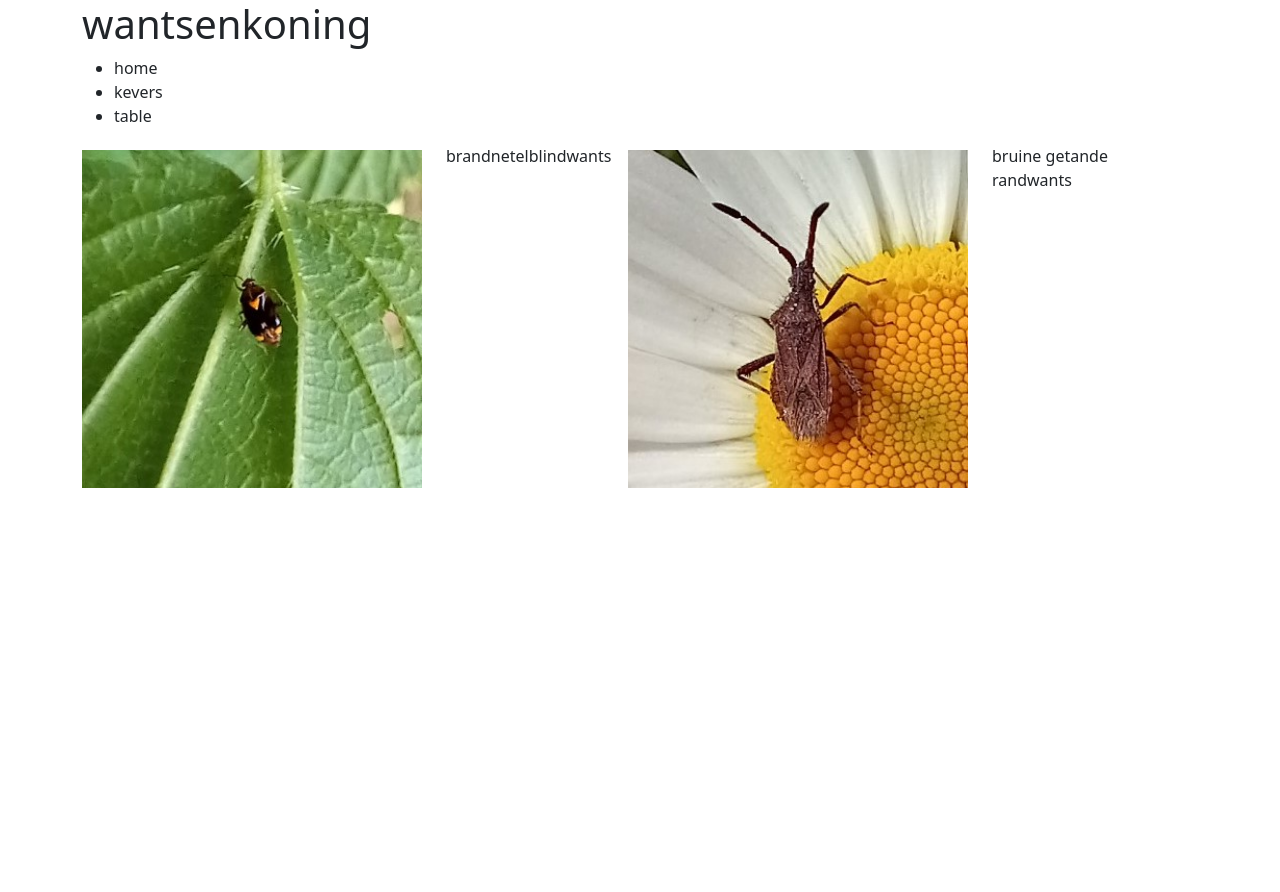
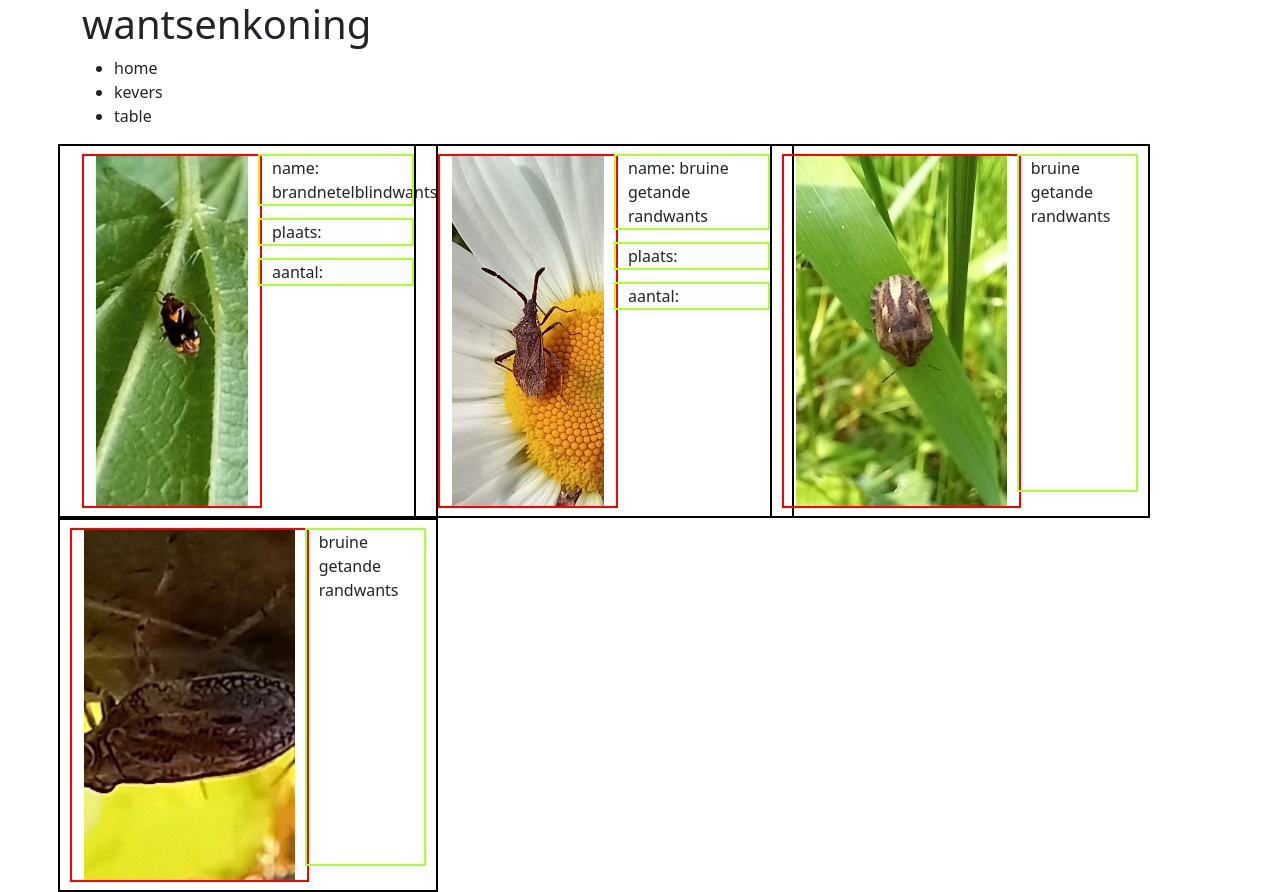
Before and after one commit to bastiaensdries/2023-2024-1wt-webdesign-essentials-portfolio-bastiaensdries, a website: page portfolio/wantsen.html in a window 1280 px wide. Before the commit the page ends 800 px from the top, so only its background shows below. Drawn offline with Linux system fonts and the light colour scheme.

Commit message:
debugging bootstrap grid

```diff
--- a/portfolio/css/portfolio.css
+++ b/portfolio/css/portfolio.css
@@ -5,7 +5,19 @@
 }
 
 img {
-    padding: 6px;
     object-fit: cover;
     height: 350px;
 }
+
+main div {
+    padding: 10px;
+    border: 2px solid black;
+}
+
+main div img {
+    outline: 2px solid red;
+}
+
+main div p {
+    outline: 2px solid greenyellow;
+}
--- a/portfolio/wantsen.html
+++ b/portfolio/wantsen.html
@@ -23,16 +23,57 @@
             </ul>
         </nav>
     </header>
+
+
     <main class="row">
-        <div class="row col-lg-6">
-            <img class="col-8 " src="assets/wantsen/brandnetelblindwants.jpg" alt="blabla">
-            <p class="col-4">brandnetelblindwants</p>
+
+        <div class="row col-lg-6 col-xl-4 align-items-start justify-content-center d-flex">
+
+            <img class="col-6" src="assets/wantsen/brandnetelblindwants.jpg" alt="blabla">
+            <section class="row col-6">
+                <p class="col-12" >name: brandnetelblindwants</p>
+                <p class="col-12">plaats:</p>
+                <p class="col-12">aantal:</p>
+            </section>
         </div>
-        <div class="row col-lg-6 ">
-            <img class="col-8" src="assets/wantsen/bruine_getande_randwants.jpg" alt="blabla">
+
+        <div class="row col-lg-6 col-xl-4 align-items-start justify-content-center d-flex">
+            <img class="col-6" src="assets/wantsen/bruine_getande_randwants.jpg" alt="blabla">
+            <section class="row col-6">
+                <p class="col-12" >name: bruine getande randwants</p>
+                <p class="col-12">plaats:</p>
+                <p class="col-12">aantal:</p>
+            </section>
+        </div>
+
+
+        <div class="row col-lg-6 col-xl-4">
+            <img class="col-8" src="assets/wantsen/gewone_pantserwants.jpg" alt="blabla">
+            <p class="col-4">bruine getande randwants</p>
+        </div>
+        <div class="row col-lg-6 col-xl-4">
+            <img class="col-8" src="assets/wantsen/klimopkevercicade.jpg" alt="blabla">
             <p class="col-4">bruine getande randwants</p>
         </div>
     </main>
+
+
+<!--    <footer>-->
+<!--        <div class="row">-->
+<!--            <div class="col">-->
+<!--                <p>name student nr</p>-->
+<!--                <p>back to home</p>-->
+<!--                <p>editie</p>-->
+<!--            </div>-->
+<!--            <div class="col end">-->
+<!--                <p>home page</p>-->
+<!--                <p>kevers</p>-->
+<!--                <p>wantsen</p>-->
+<!--                <p>table</p>-->
+<!--            </div>-->
+<!--        </div>-->
+
+<!--    </footer>-->
 </div>
 
 
```
